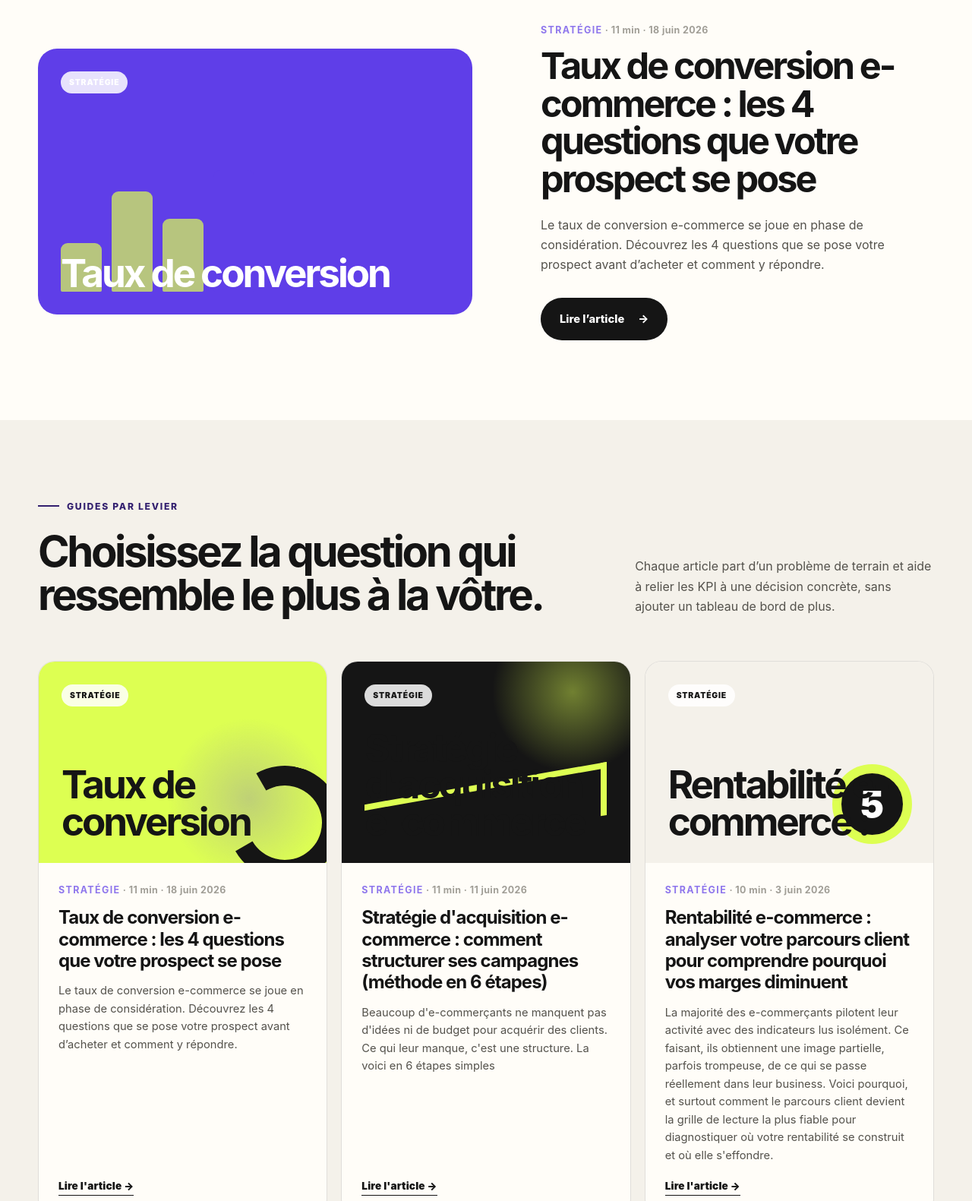
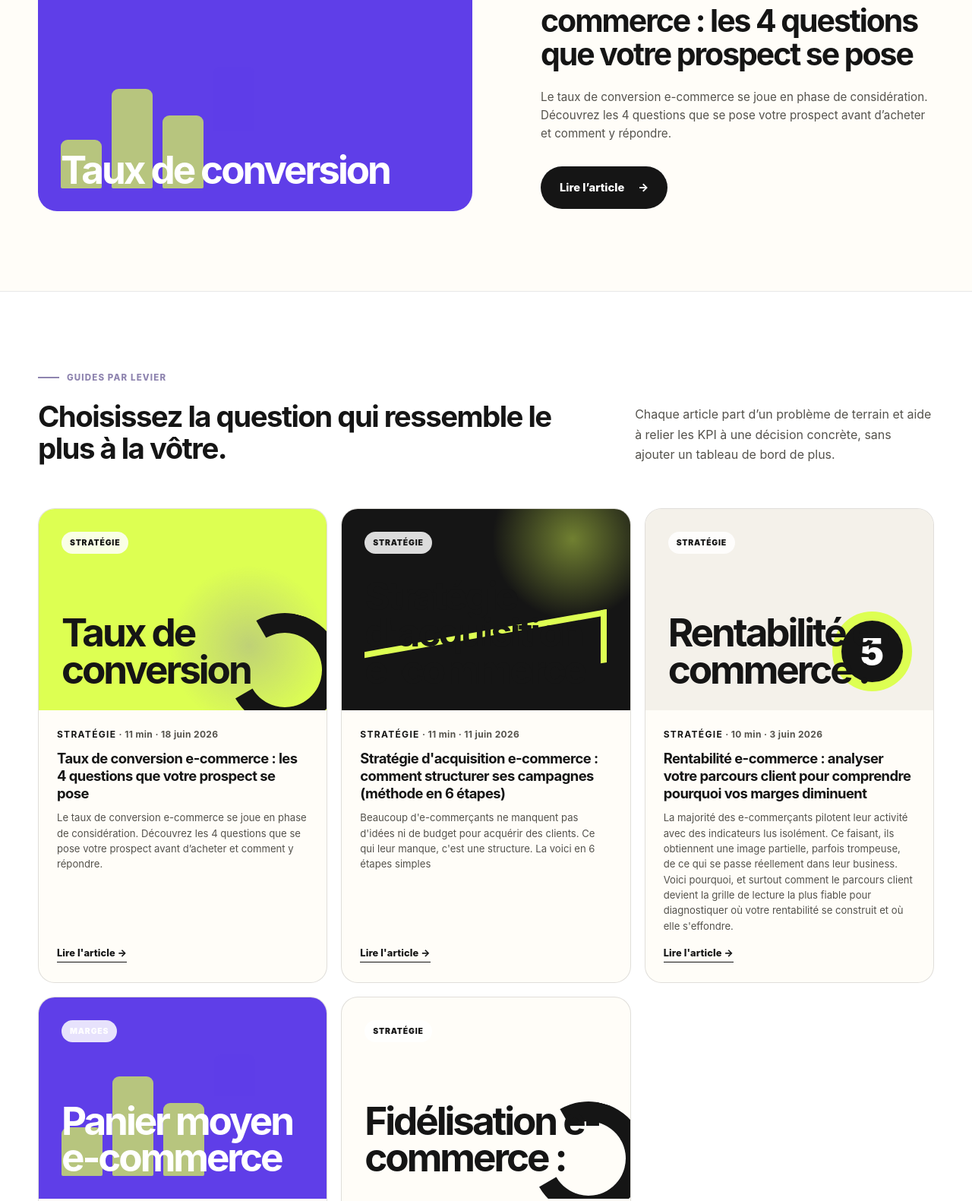
Before and after one commit to bibzille-crypto/upglide-site, a website: page blog.html in a window 1280 px wide. Shown: the part 1098-2679 px from the top of the page at 76% size. Drawn offline with Linux system fonts and the light colour scheme.

Commit message:
fix: sections distinctes + typographie calibrée sur /blog

```diff
--- a/blog.html
+++ b/blog.html
@@ -23,18 +23,32 @@
     <link rel="stylesheet" href="styles.css?v=13" />
     <script src="script.js" defer></script>
     <style>
-      /* ── Blog typography overrides ── */
-      .post-card-copy h3 { font-size: 1.5rem; line-height: 1.18; letter-spacing: -0.04em; }
+      /* ── Sections : séparation visuelle ── */
+      /* Section grille articles : fond blanc net pour trancher avec le cream du body */
+      #articles { background: #fff; border-top: 1px solid rgba(21,21,21,.1); border-bottom: 1px solid rgba(21,21,21,.1); }
+
+      /* Titre de section : eyebrow + h2 plus lisibles */
+      .blog-heading { margin-bottom: 52px; }
+      .blog-heading .eyebrow { font-size: .72rem; font-weight: 800; letter-spacing: .1em; text-transform: uppercase; opacity: .55; }
+      .blog-heading h2 { margin-top: 10px; font-size: clamp(1.9rem, 3vw, 2.8rem); letter-spacing: -.04em; line-height: 1.1; }
+
+      /* Intro section featured : eyebrow + h2 cohérents */
+      .blog-section-intro .eyebrow { font-size: .72rem; font-weight: 800; letter-spacing: .1em; text-transform: uppercase; opacity: .55; }
+      .blog-section-intro h2 { margin-top: 10px; font-size: clamp(1.9rem, 3vw, 2.8rem); letter-spacing: -.04em; line-height: 1.12; }
+
+      /* ── Cartes articles : typographie calibrée ── */
+      .post-card-copy { padding: 22px 24px 26px; }
+      .post-card-copy h3 { font-size: 1.15rem; line-height: 1.25; letter-spacing: -.03em; margin: 0 0 10px; }
       .post-card-copy h3 a { color: inherit; text-decoration: none; }
-      .post-card-copy h3 a:hover { color: var(--accent, #5f3ee8); }
-      .post-card-copy > p:not(.post-meta) { font-size: 0.92rem; line-height: 1.6; margin: 14px 0 20px; }
-      .post-meta { font-size: 0.78rem; margin: 0 0 12px; opacity: 0.7; }
-      .post-meta span { font-weight: 700; opacity: 1; }
-      .post-link { font-size: 0.85rem; letter-spacing: 0.01em; }
-      /* Featured title: slightly tighter on mobile */
-      .featured-post-copy h3 { font-size: clamp(2rem, 3.8vw, 4rem); }
-      /* Hero aside */
-      #hero-count { font-size: 1rem; }
+      .post-card-copy h3 a:hover { color: #5f3ee8; }
+      .post-card-copy > p:not(.post-meta) { font-size: 0.82rem; line-height: 1.55; margin: 0 0 18px; color: var(--ink-soft); }
+      .post-meta { font-size: .75rem; margin: 0 0 10px; color: var(--ink-soft); }
+      .post-meta span { font-weight: 700; color: var(--ink); }
+      .post-link { font-size: .8rem; font-weight: 800; letter-spacing: .01em; }
+
+      /* ── Article mis en avant ── */
+      .featured-post-copy h3 { font-size: clamp(1.7rem, 3.2vw, 3.2rem); line-height: 1.08; letter-spacing: -.05em; }
+      .featured-post-copy > p:not(.post-meta) { font-size: .95rem; line-height: 1.6; }
     </style>
     <script type="application/ld+json">
       {
```
